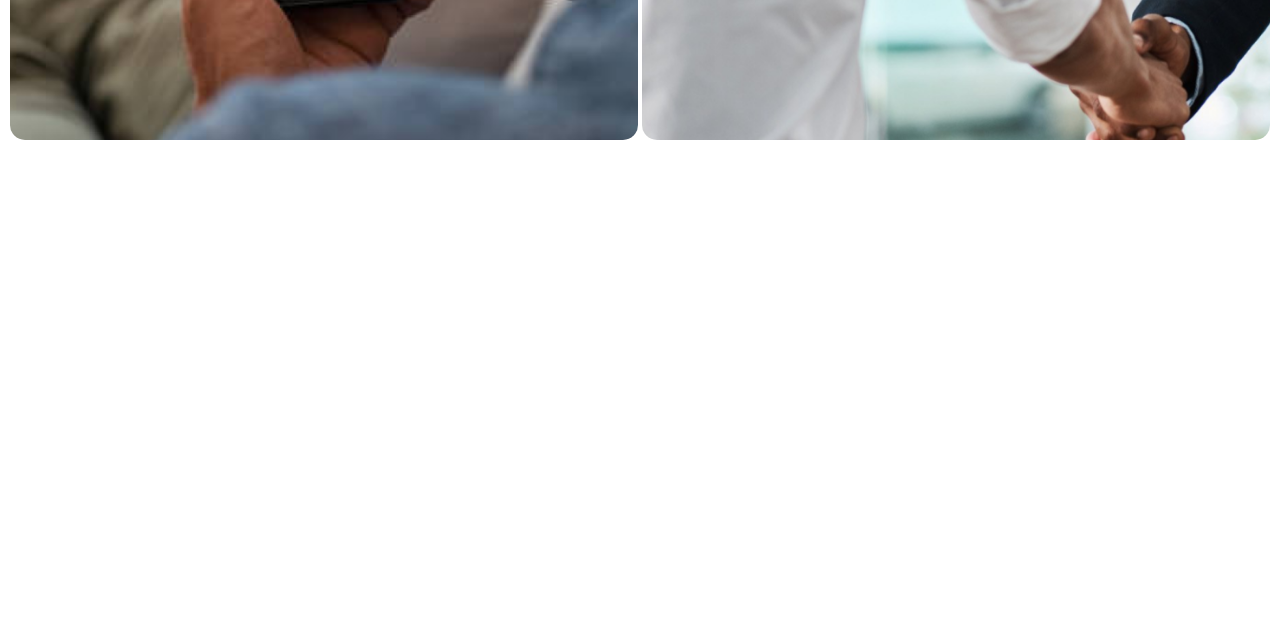
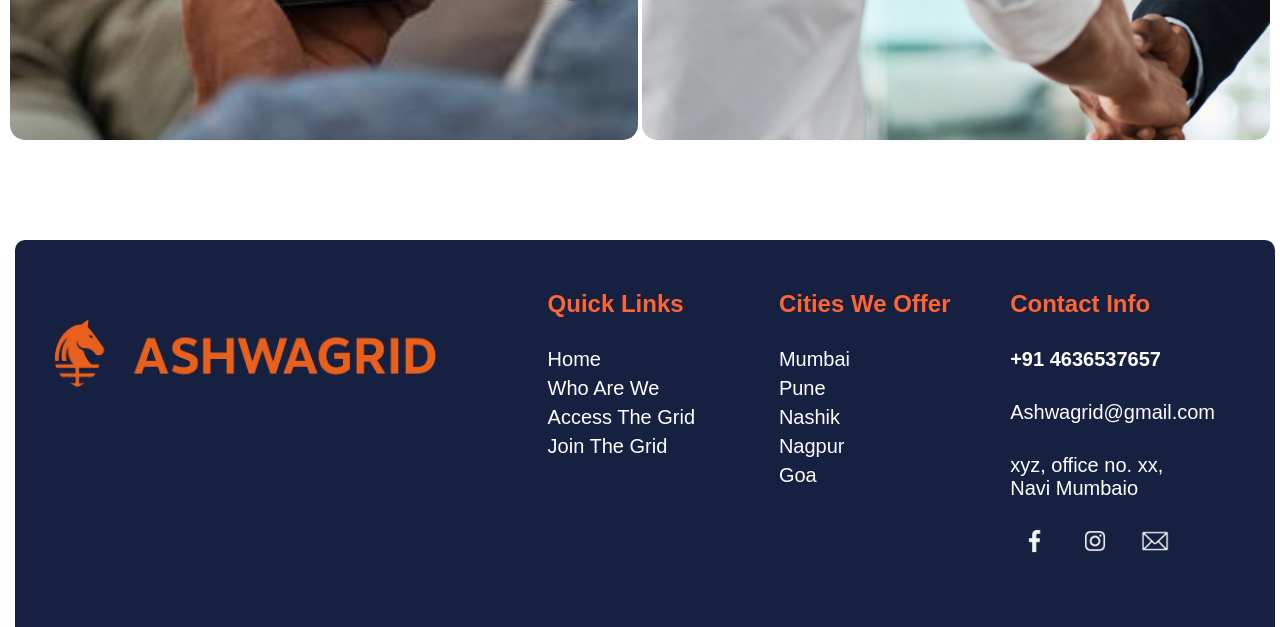
Before and after one commit to ashwagrid/frontend-website, a PHP site: page / in a window 1280 px wide. Shown: the part 630-1257 px from the top of the page. Before the commit the page ends 800 px from the top, so only its background shows below. Run offline with PHP 8.4, Linux system fonts and the light colour scheme.

Commit message:
improved footer

```diff
--- a/index.php
+++ b/index.php
@@ -72,5 +72,37 @@
   </main>
 
   <script src="script.js"></script>
+
+  <footer>
+    <div class="footer-logo">
+      <img src="images/ashwa.png" alt="Ashwagrid Logo">
+    </div>
+    <div class="footer-column">
+      <h4>Quick Links</h4>
+      <a href="manpower.php">Home</a>
+      <a href="who.php">Who Are We</a>
+      <a href="AccessTheGrid.php">Access The Grid</a>
+      <a href="joinTheGrid.php">Join The Grid</a>
+    </div>
+    <div class="footer-column">
+      <h4>Cities We Offer</h4>
+      <a href="#">Mumbai</a>
+      <a href="#">Pune</a>
+      <a href="#">Nashik</a>
+      <a href="#">Nagpur</a>
+      <a href="#">Goa</a>
+    </div>
+    <div class="footer-column">
+      <h4>Contact Info</h4>
+      <a><strong>+91 4636537657</strong></a><br>
+      <a>Ashwagrid@gmail.com</a><br>
+      <a>xyz, office no. xx,<br> Navi Mumbaio</a>
+      <div class="footer-icons">
+  <a href="#"><img src="images/facebook.png" alt="facebook"></a>
+  <a href="#"><img src="images/insta.png" alt="instagram"></a>
+  <a href="#"><img src="images/email.png" alt="email"></a>
+</div>
+    </div>
+  </footer>
 </body>
 </html>
--- a/styles.css
+++ b/styles.css
@@ -249,3 +249,65 @@ a.card.hovered .btn {
 a.card.hovered .btn {
   background-color: #d9541c;
 }
+
+/* FPOTER SECTION **************************************************************************************** */
+footer {
+  width: 100%;
+  background-color: #162040;
+  color: #fff;
+  padding: 40px;
+  display: flex;
+  flex-wrap: wrap;
+  border-radius: 10px 10px 0 0;
+  margin: 90px 5px 25px 5px ;
+}
+.footer-logo {
+  justify-content: flex-start;
+  flex: 1;
+  margin-top: 40px;
+  margin-right: 90px;
+  width: 250px;
+}
+.footer-logo img {
+  width: 100%;
+  height: auto;
+}
+
+.footer-column {
+  gap: 10px;
+  justify-content: flex-end;
+  flex: 0.5;
+  margin: 10px 20px;
+}
+
+.footer-column h4 {
+  color: #ff6533;
+  margin-bottom: 30px;
+  font-size: 1.5rem;
+  font-weight: bold;
+}
+
+.footer-column a {
+  color: #fff;
+  text-decoration: none;
+  display: block;
+  margin: 6px 0;
+  font-size: 20px;
+  font-weight: 400;
+}
+
+.footer-column a:hover {
+  text-decoration: underline;
+}
+
+.footer-icons {
+  display: flex;
+  gap: 10px;
+  margin-top: 10px;
+}
+
+.footer-icons img {
+  height: 50px; /* smaller size as in your image */
+  width: 50px;
+  padding: 0; /* remove padding that was making them look big */
+}
```
Also changed, not shown: AccessTheGrid.php (+12 -12 lines), FAQ.php (+12 -12 lines), combine.css (+30 -13 lines), contact.php (+13 -14 lines), joinTheGrid.php (+12 -12 lines), manpower.css (+44 -21 lines), manpower.php (+12 -12 lines), who.php (+12 -12 lines), images/email.png (added), images/facebook.png (added), images/insta.png (added).
